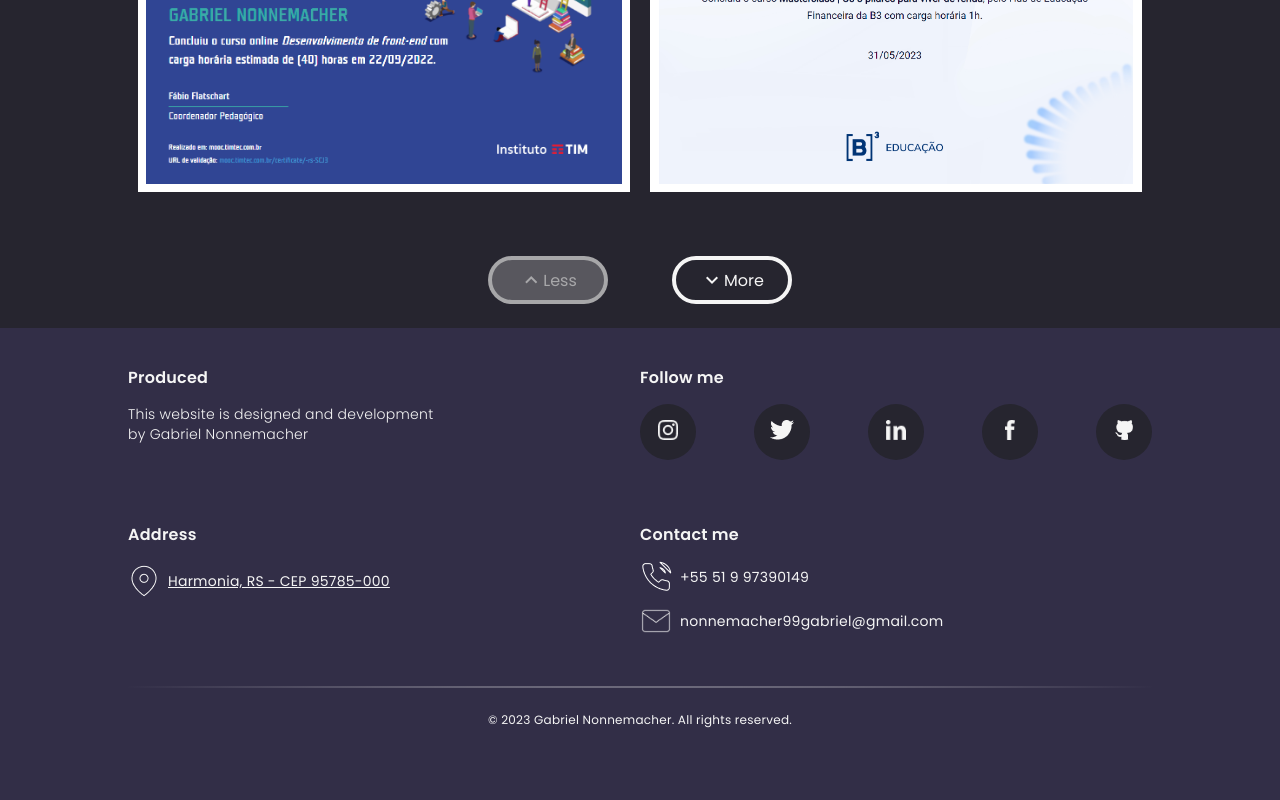
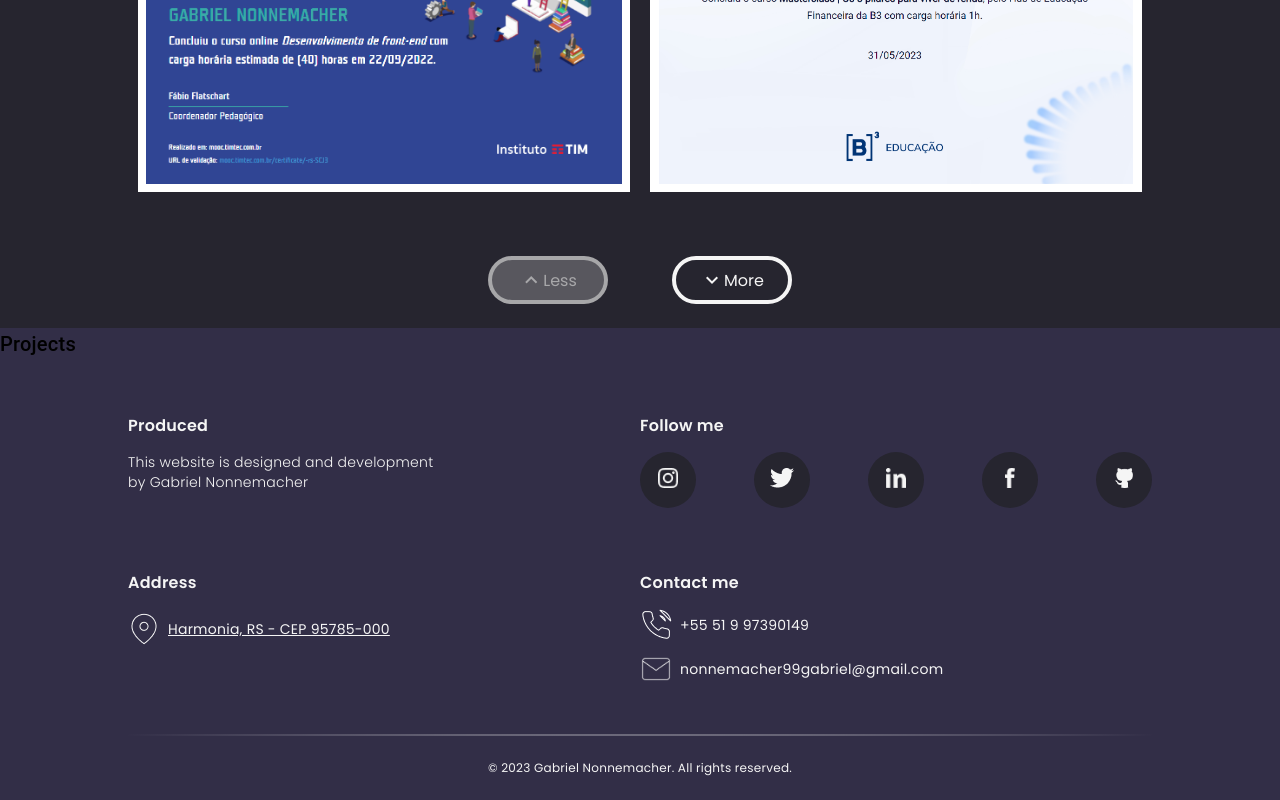
Before and after one commit to GabrielNonnemacher/portifolio-site, an Angular app: page / in a window 1280 px wide. Shown: the part 952-1752 px from the top of the page. Before the commit the page ends 1704 px from the top, so only its background shows below. Built offline with nearby package versions, Linux system fonts and the light colour scheme.

Commit message:
adicionando section de projetos

```diff
--- a/src/app/app.component.html
+++ b/src/app/app.component.html
@@ -1,4 +1,5 @@
 <Header></Header>
 <Home></Home>
 <Certificates></Certificates>
+<Projects></Projects>
 <Footer></Footer>
--- a/src/app/app.module.ts
+++ b/src/app/app.module.ts
@@ -11,6 +11,7 @@ import { HomeComponent } from './components/home/home.component';
 import { CertificatesComponent } from './components/certificates/certificates.component';
 import { FooterComponent } from './components/footer/footer.component';
 import { ButtonFooterComponent } from './components/button-footer/button-footer.component';
+import { ProjectsComponent } from './components/projects/projects.component';
 
 @NgModule({
   declarations: [
@@ -20,7 +21,8 @@ import { ButtonFooterComponent } from './components/button-footer/button-footer.
     HomeComponent,
     CertificatesComponent,
     FooterComponent,
-    ButtonFooterComponent
+    ButtonFooterComponent,
+    ProjectsComponent
   ],
   imports: [
     BrowserModule,
--- /dev/null
+++ b/src/app/components/projects/projects.component.html
@@ -0,0 +1,8 @@
+<section id="Projects"
+   class="body-projects">
+    <div class="container-projects">
+        <h2 class="title-projects .f-24">
+            Projects
+        </h2>
+    </div>
+</section>
```
Also changed, not shown: src/app/components/projects/projects.component.ts (added, +10 -0 lines), src/app/components/projects/projects.component.css (added).
